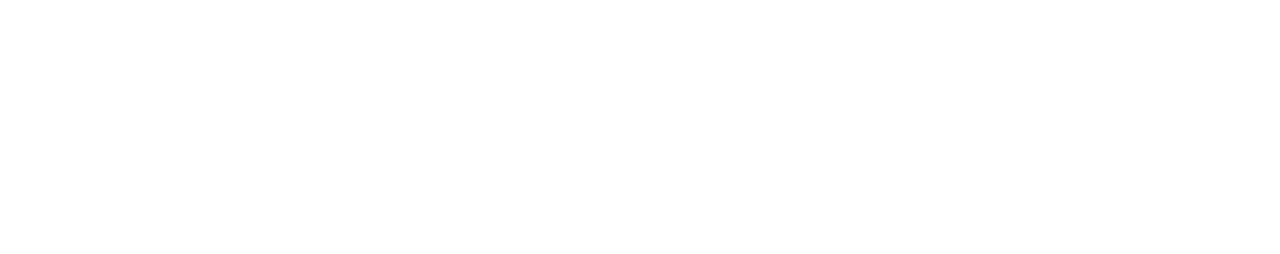
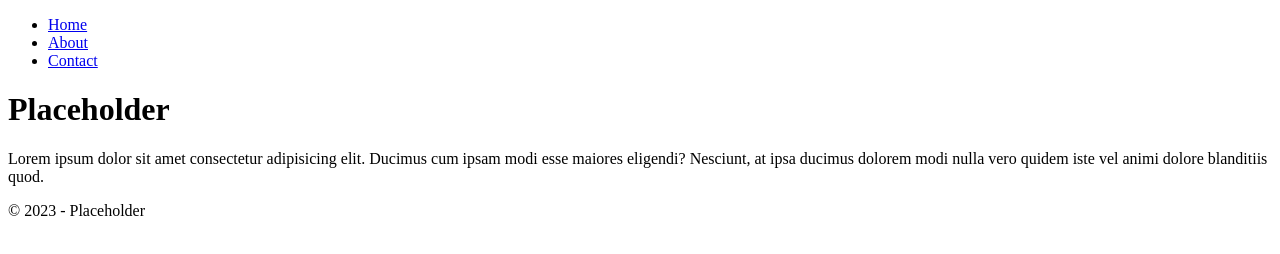
Before and after one commit to redundantinfo/frontend_assignmentOne, a plain HTML site: page frontend/index.html in a window 1280 px wide. Drawn offline with Linux system fonts and the light colour scheme.

Commit message:
created css file and html boilerplate

```diff
--- a/frontend/index.html
+++ b/frontend/index.html
@@ -7,7 +7,22 @@
   <title>Document</title>
 </head>
 <body>
-
+  <nav>
+    <ul id="navBar">
+      <li><a href="#">Home</a></li>
+      <li><a href="#">About</a></li>
+      <li><a href="#">Contact</a></li>
+    </ul>
+  </nav>
+  <main>
+    <h1>Placeholder</h1>
+    <p>Lorem ipsum dolor sit amet consectetur adipisicing elit.
+      Ducimus cum ipsam modi esse maiores eligendi? Nesciunt, at ipsa ducimus dolorem modi nulla vero quidem iste vel animi dolore blanditiis quod.
+    </p>
+  </main>
+<footer>
+  <p>© 2023 - Placeholder</p>
+</footer>
 <!--
 Technologies to use:
 HTML, CSS
```
Also changed, not shown: frontend/style.css (added).
